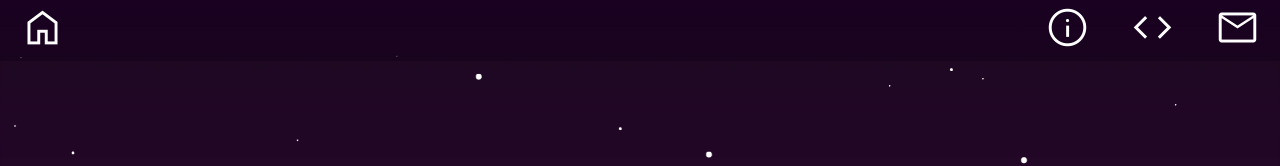
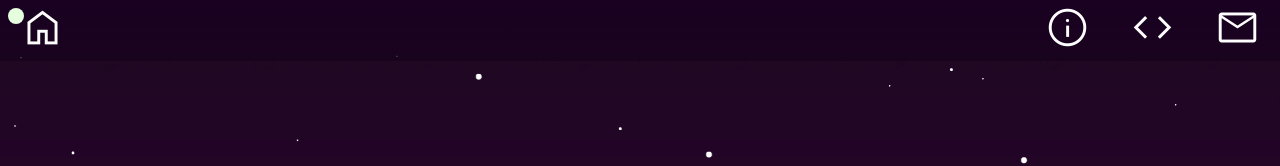
Before and after one commit to JerSabino/website, a React (Vite) app in the folder portfolio/: page / in a window 1280 px wide. Shown: the top 166 px of the page. Built offline with nearby package versions, Linux system fonts and the light colour scheme.

Commit message:
Custom cursor

```diff
--- a/portfolio/src/App.jsx
+++ b/portfolio/src/App.jsx
@@ -1,3 +1,4 @@
+import { useEffect, useState } from 'react';
 
 import styles from './App.module.css'
 import Headroom from 'react-headroom'
@@ -13,7 +14,53 @@ import { Parallax, ParallaxLayer } from '@react-spring/parallax'
 import { motion } from 'framer-motion';
 
 function App() {
+  const [mousePosition, setMousePosition] = useState({
+    x: 0,
+    y: 0
+  });
+
+  useEffect(() => {
+    const mouseMove = e => {
+      setMousePosition({
+        x: e.clientX - 8,
+        y: e.clientY - 8
+      })
+    }
+
+    window.addEventListener("mousemove", mouseMove);
+
+    return () => {
+      window.removeEventListener("mousemove", mouseMove);
+    }
+  }, []);
+
+  const variants = {
+    default: {
+      x: mousePosition.x + 8,
+      y: mousePosition.y + 8,
+      mixBlendMode: "difference"
+    },
+    text: {
+      height: 50,
+      width: 50,
+      x: mousePosition.x + 25,
+      y: mousePosition.y + 25,
+    }
+  }
+
   return (
+    <div>
+      <motion.div
+        className={styles.cursor}
+        variants={variants}
+        animate="default"
+        transition={{
+          ease: "linear",
+          duration: 0
+        }}
+        id="cursor"
+      >
+      </motion.div>
       <div className={styles.App}>
         <Headroom>
           <Navbar></Navbar>
@@ -25,6 +72,7 @@ function App() {
         <Experience></Experience>
         <Contact></Contact>
       </div>
+    </div>
   );
 }
 
--- a/portfolio/src/App.module.css
+++ b/portfolio/src/App.module.css
@@ -1,4 +1,8 @@
 @import "./vars.css";
+
+* {
+  cursor: none;
+}
 
 .App {
   background-color: var(--color-bg);
@@ -10,6 +14,15 @@
   overflow-y: hidden;
 
   color: rgb(0, 0, 0);
+}
+
+.cursor {
+  position: fixed;
+  background-color: rgb(255, 255, 255);
+  height: 16px;
+  width: 16px;
+  border-radius: 50%;
+  z-index: 9;
 }
 
 .headroom {
--- a/portfolio/src/components/Contact/Contact.module.css
+++ b/portfolio/src/components/Contact/Contact.module.css
@@ -48,25 +48,25 @@
 #icon {
     font-size: 50px;
     color: white;
-    cursor: pointer;
     text-decoration: none;
 
     transition-duration: 0.4s;
   }
 #icon:hover {
     color: rgb(225, 188, 255);
+    cursor: none;
 }
 
 #text {
     font-size: 30px;
     color: white;
-    cursor: pointer;
     text-decoration: none;
 
     transition-duration: 0.4s;
   }
 #text:hover {
     color: rgb(225, 188, 255);
+    cursor: none;
 }
 
 @media screen and (max-width: 830px) {
--- a/portfolio/src/components/Navbar/Navbar.module.css
+++ b/portfolio/src/components/Navbar/Navbar.module.css
@@ -38,7 +38,6 @@
   display: none;
   font-size: 45px;
   color: white;
-  cursor: pointer;
 
   transition-duration: 0.4s;
 }
@@ -50,7 +49,6 @@
 #icon {
   font-size: 45px;
   color: white;
-  cursor: pointer;
   text-decoration: none;
 
   transition-duration: 0.4s;
@@ -81,7 +79,6 @@
 
   .menuBtn {
     display: flex;
-    cursor: pointer;
   }
 
   .menuItems {
--- a/portfolio/src/components/ParallaxScroll/ParallaxScroll.jsx
+++ b/portfolio/src/components/ParallaxScroll/ParallaxScroll.jsx
@@ -34,7 +34,6 @@ export const ParallaxScroll = () => {
       <ParallaxBanner id="hero"
         layers={[
           /* Space Background */
-          { image: '../../../assets/layers/1x/webp/space3.webp', speed: 0 },
           { image: '../../../assets/layers/1x/webp/space2.webp', speed: -5 },
           { image: '../../../assets/layers/1x/webp/space1.webp', speed: -20},
           /* Stars */
--- a/portfolio/src/components/ParallaxScroll/ParallaxScroll.module.css
+++ b/portfolio/src/components/ParallaxScroll/ParallaxScroll.module.css
@@ -13,6 +13,7 @@
   align-items: center;
   font-size: 125px;
   color: rgb(255, 255, 255);
+  mix-blend-mode: difference;
 
   /* Disable user highlight selection */
   -webkit-user-select: none;
```
Lines whose indentation alone changed are shown as unchanged.
